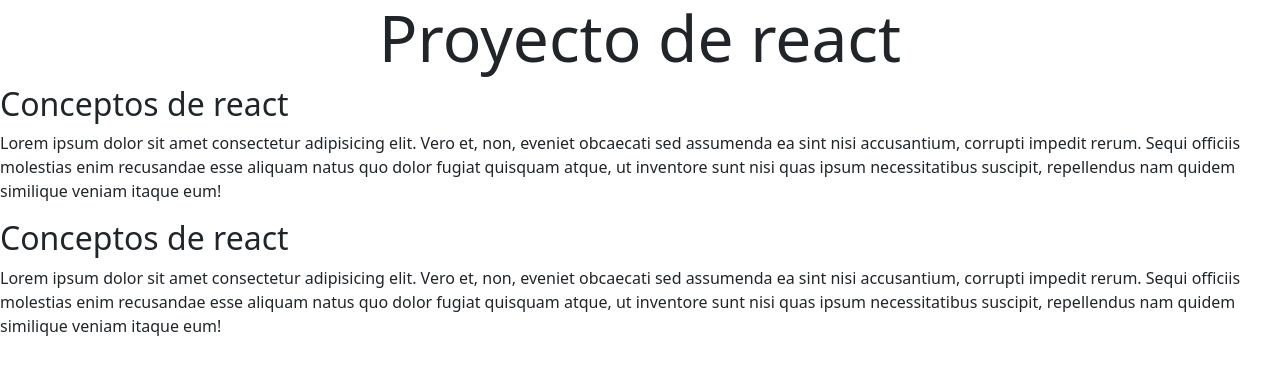
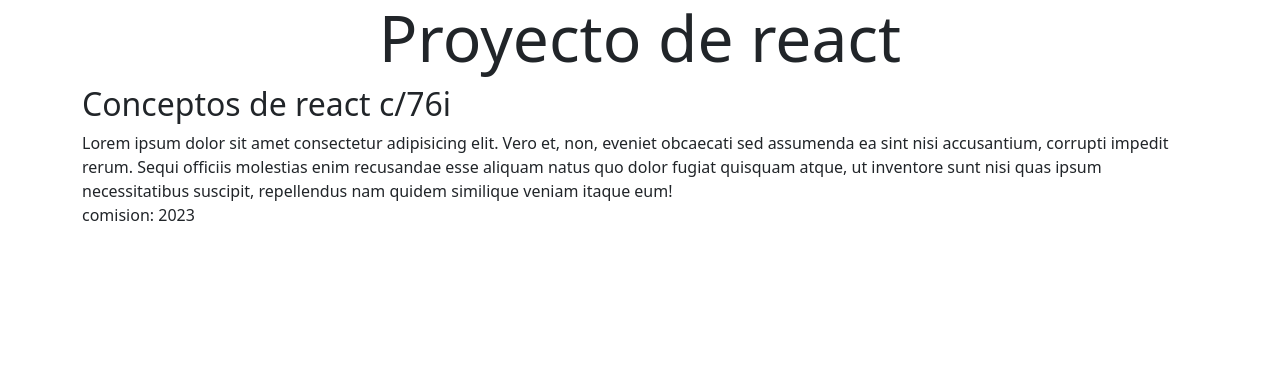
Before and after one commit to pablotoledo87/ContadorReact, a React (Vite) app: page / in a window 1280 px wide. Shown: the top 370 px of the page. Built offline with nearby package versions, Linux system fonts and the light colour scheme.

Commit message:
agregamos un props en el componente informacion

```diff
--- a/src/App.jsx
+++ b/src/App.jsx
@@ -3,11 +3,15 @@
 
 function App() {
 
+  const anioActual = 2023;
+
   return (
-    <section>
+
+
+    <section className="container">
       <h1 className="display-3 text-center">Proyecto de react</h1>
-      <Informacion></Informacion>
-      <Informacion></Informacion>
+
+      <Informacion comision='c/76i' anioActualProps={anioActual}/>
     </section>
 
   )
--- a/src/components/Informacion.jsx
+++ b/src/components/Informacion.jsx
@@ -1,15 +1,15 @@
-const Informacion = () => {
+const Informacion = (props) => {
   return (
     <section>
       {/* aqui va todo el maquetado del componente */}
-      <h2>Conceptos de react</h2>
+      <h2>Conceptos de react {props.comision}</h2>
       <p>
         Lorem ipsum dolor sit amet consectetur adipisicing elit. Vero et, non,
         eveniet obcaecati sed assumenda ea sint nisi accusantium, corrupti
         impedit rerum. Sequi officiis molestias enim recusandae esse aliquam
         natus quo dolor fugiat quisquam atque, ut inventore sunt nisi quas ipsum
         necessitatibus suscipit, repellendus nam quidem similique veniam itaque
-        eum!
+        eum! <br/> comision: {props.anioActualProps}
       </p>
     </section>
   );
```
